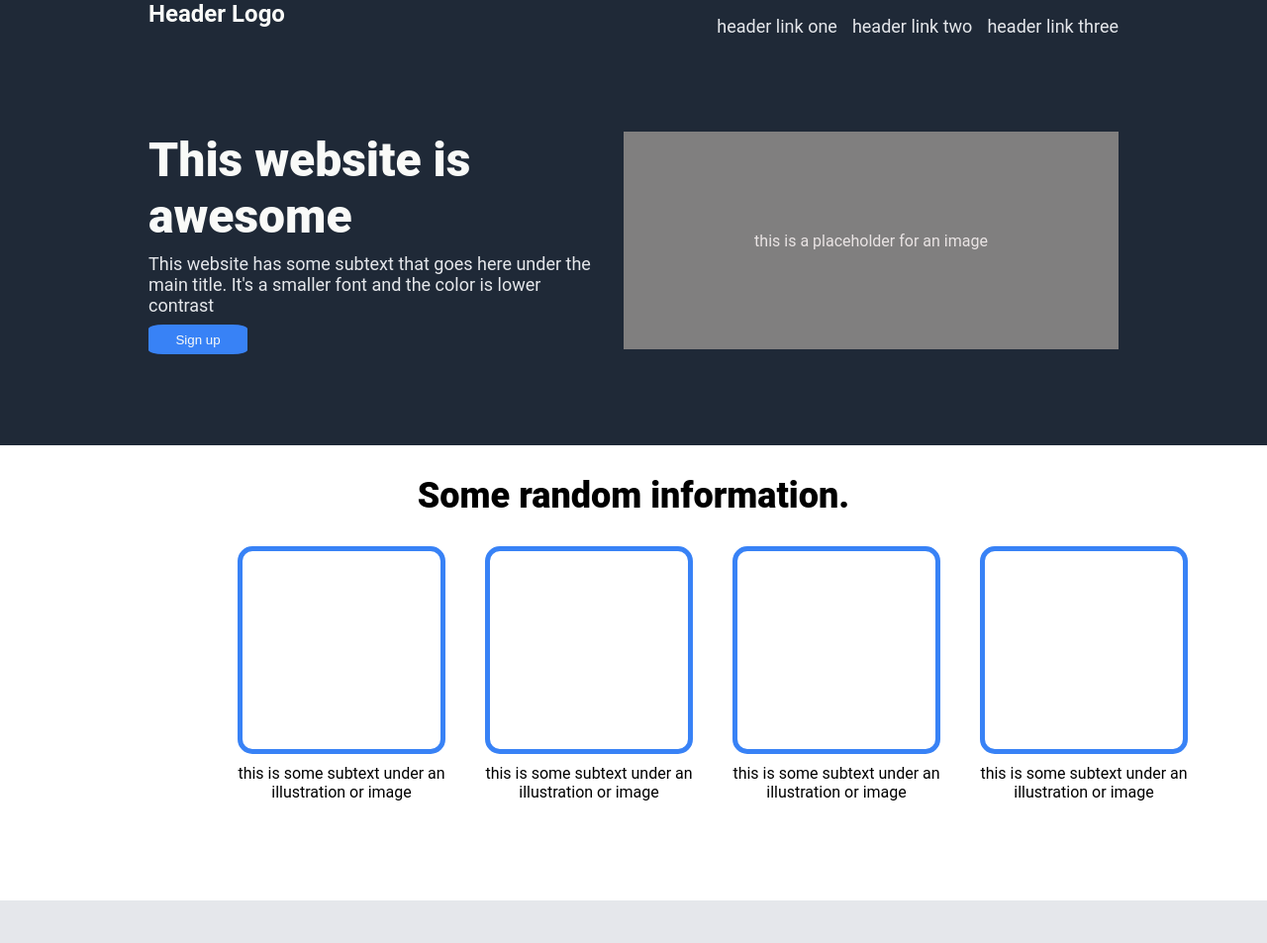
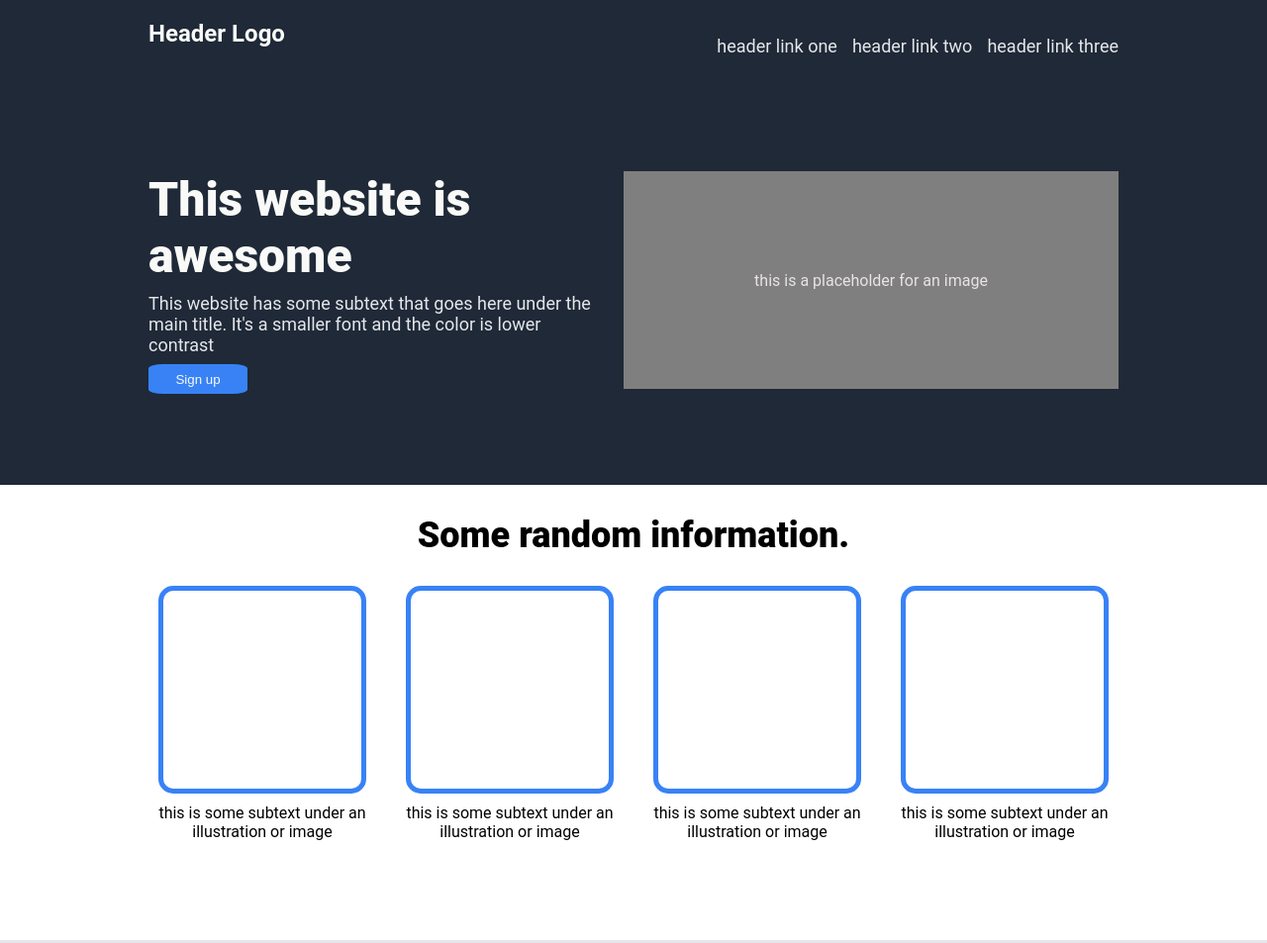
Before and after one commit to julian-khan/landing-page-project, a plain HTML site: page index.html in a window 1280 px wide. Shown: the top 953 px of the page at 99% size. Drawn offline with Linux system fonts and the light colour scheme.

Commit message:
More refactoring and cleaning up the code

```diff
--- a/style.css
+++ b/style.css
@@ -14,23 +14,15 @@ div {
 .upper_container {
     display: flex;
     flex-direction: column;
-    gap: 250px, 50px;
-    padding: 0 150px;
+    padding: 20px 150px;
+    height: 450px;
 }
 
 
-.header_hero_content {
-    height: 450px;
-    display: flex;
-    flex-direction: column;
-    gap: 80px 0;
-}
-
 .header {
     display: flex;
-    gap:200px;
     justify-content: space-between;
-    gap: 50px 0;
+    margin-bottom: 100px;
 }
 
 .header_logo {
@@ -132,6 +124,7 @@ li {
 
 .all_content_containers {
     display: flex;
+    justify-content: center;
     gap: 0 40px;
     width: 800px;
 }
```
